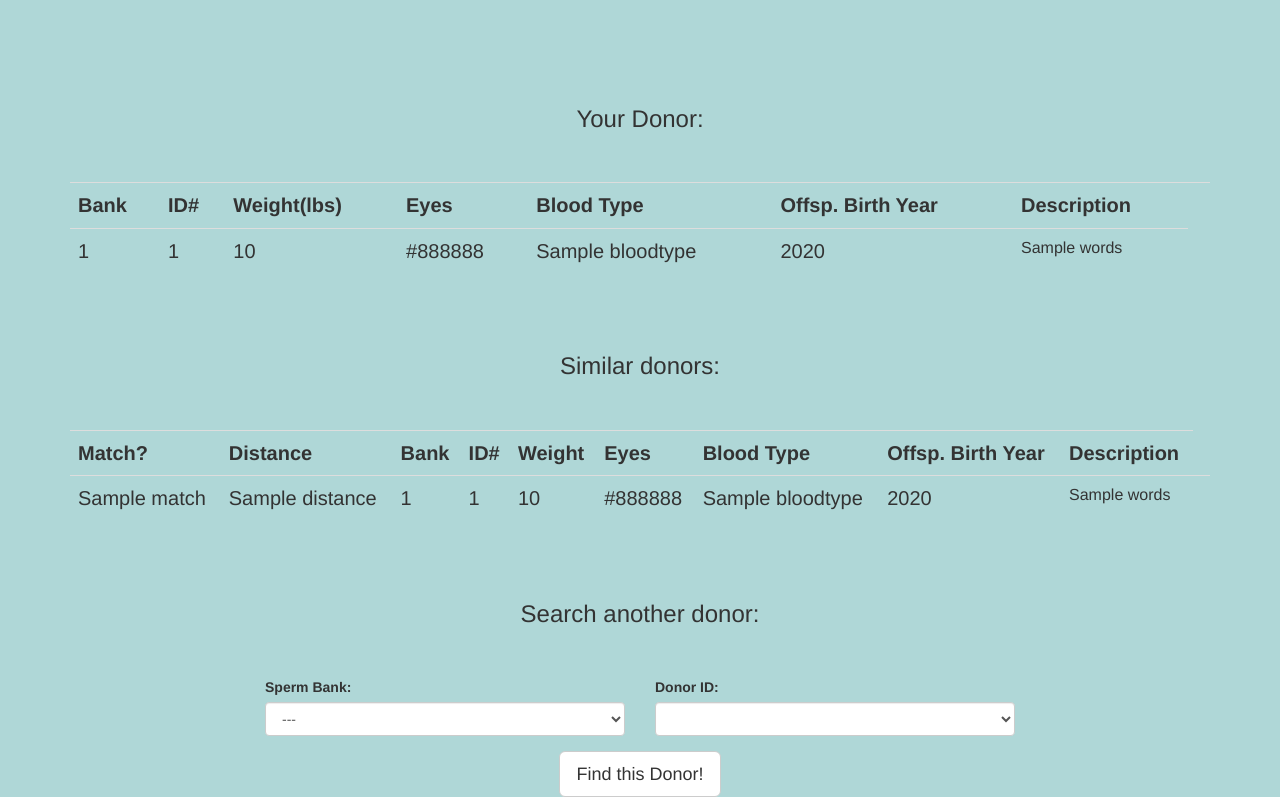
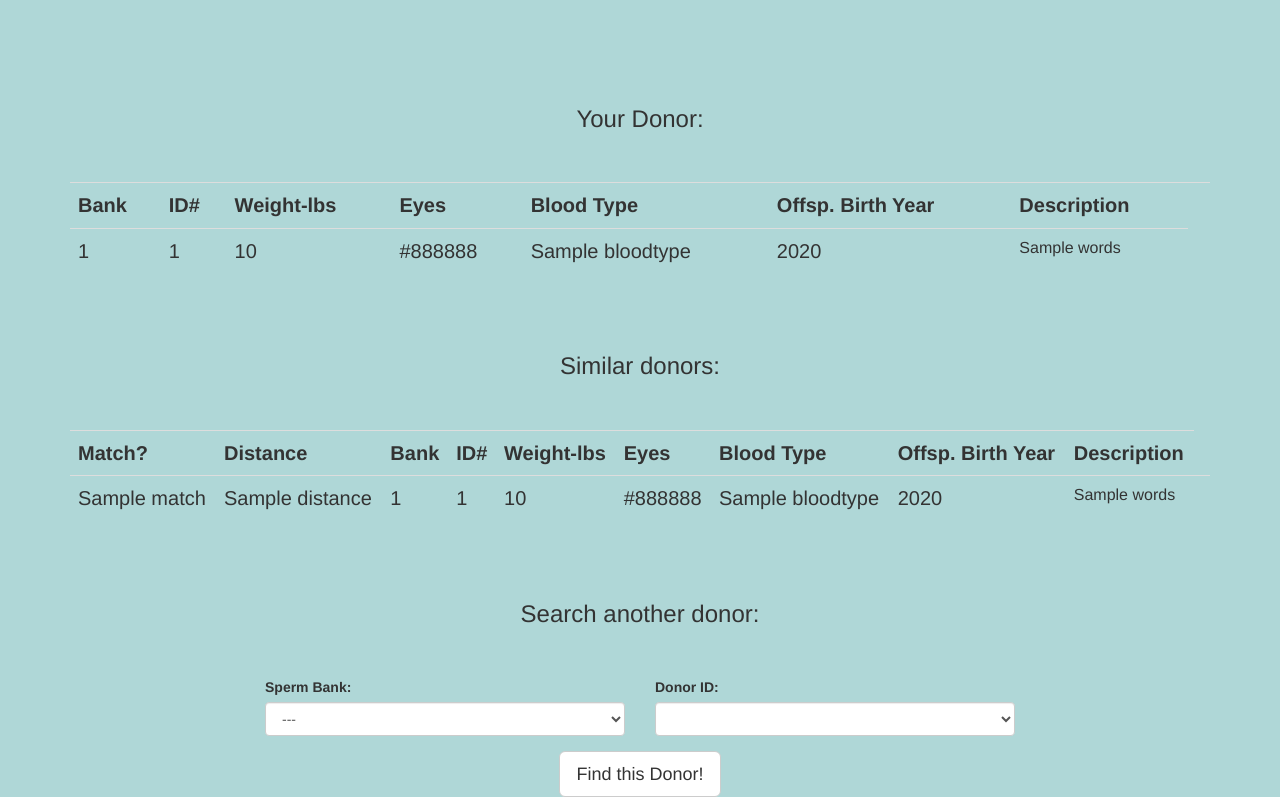
Before and after one commit to nathanvc/super-donor, a Flask app: template dsr_app/templates/output.html in a window 1280 px wide. Shown: the part 194-991 px from the top of the page. Run offline with Flask 2, Linux system fonts and the light colour scheme; the template is opened without the code that fills it: most values are stand-ins (such as "Sample title", 1, 10 or a date in 2020); lists and menus that the app fills with data are empty; parts of the project's set-up code (start-up, migrations or seed data) failed here and were passed over; some libraries are stand-ins or nearby versions.

Commit message:
fix typo in ouput

```diff
--- a/dsr_app/templates/output.html
+++ b/dsr_app/templates/output.html
@@ -70,7 +70,7 @@
 
 
       <table class="table table-hover">
-        <tr><th>Bank</th><th>ID#</th><th>Weight(lbs)</th><th>Eyes</th><th>Blood Type</th><th>Offsp. Birth Year</th><th>Description</th><th>
+        <tr><th>Bank</th><th>ID#</th><th>Weight-lbs</th><th>Eyes</th><th>Blood Type</th><th>Offsp. Birth Year</th><th>Description</th><th>
         {% for donor in donors %}
         <tr><td>{{ donor['bankid'] }}</td><td>{{ donor['donorid']}}</td><td>{{ donor['weight']}}</td><td>{{ donor['eyecolor']}}</td><td> {{ donor['bloodtype'] }}</td><td> {{ donor['year'] }}</td><td style="font-size: 16px">{{ donor['words']}}</td></tr>
         {% endfor %}
@@ -90,7 +90,7 @@
 
 
       <table class="table table-hover">
-        <tr><th>Match?</th><th>Distance</th><th>Bank</th><th>ID#</th><th>Weight</th><th>Eyes</th><th>Blood Type</th><th>Offsp. Birth Year</th><th>Description</th></tr>
+        <tr><th>Match?</th><th>Distance</th><th>Bank</th><th>ID#</th><th>Weight-lbs</th><th>Eyes</th><th>Blood Type</th><th>Offsp. Birth Year</th><th>Description</th></tr>
         {% for donor_sim in donors_sim %}
         <tr><td>{{ donor_sim['match']}}</td><td>{{ donor_sim['distance']}}</td><td>{{ donor_sim['bankid'] }}</td><td>{{ donor_sim['donorid']}}</td><td>{{ donor_sim['weight']}}</td><td>{{ donor_sim['eyecolor']}}</td><td>{{ donor_sim['bloodtype']}}</td><td> {{ donor_sim['year'] }}</td><td style="font-size: 16px">{{ donor_sim['words']}}</td><td>
         {% endfor %}
```
